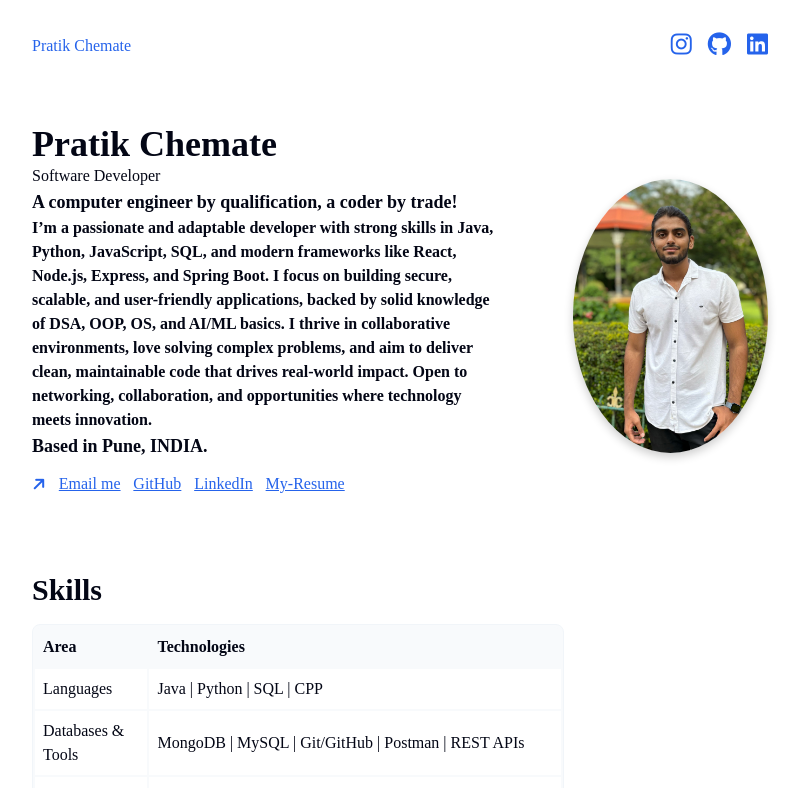
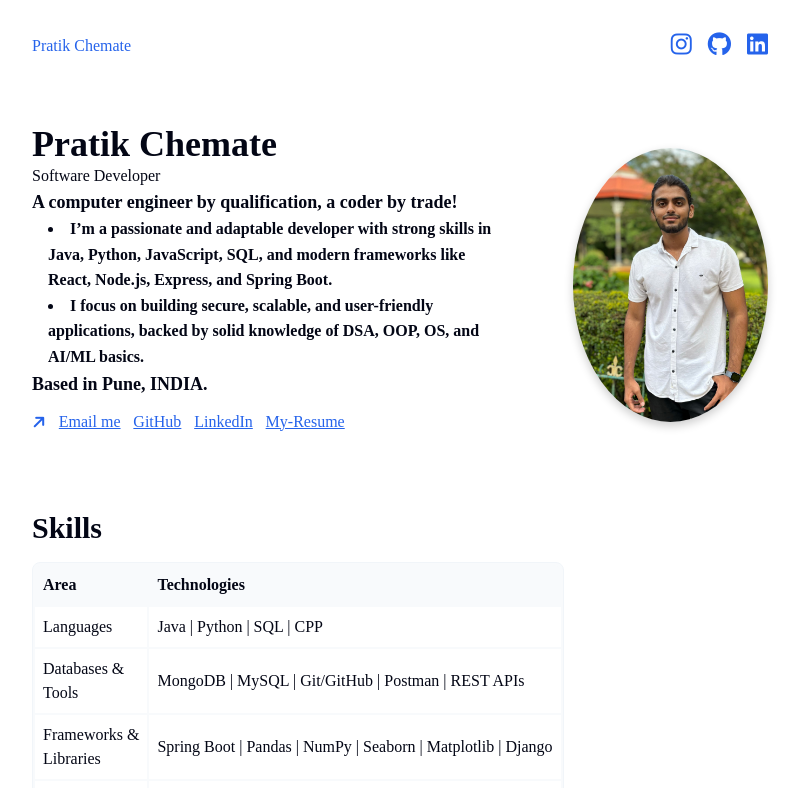
Before and after one commit to pratikchemate/portfolio1, a React (Vite) app: page / in a window 1280 px wide. Shown: the top 788 px of the page, without its empty margins (240-1042 px from the left). Built offline with nearby package versions, Linux system fonts and the light colour scheme; a web font is replaced by a local one.

Commit message:
Update App.jsx

```diff
--- a/src/App.jsx
+++ b/src/App.jsx
@@ -64,10 +64,10 @@ function App() {
                 <h5>
                   A computer engineer by qualification, a coder by trade! <br />
                   <h6>
-                  I’m a passionate and adaptable developer with strong skills in Java, Python, JavaScript, SQL, and modern frameworks like React, Node.js, Express, and Spring Boot.
-I focus on building secure, scalable, and user-friendly applications, backed by solid knowledge of DSA, OOP, OS, and AI/ML basics.
-I thrive in collaborative environments, love solving complex problems, and aim to deliver clean, maintainable code that drives real-world impact.
-Open to networking, collaboration, and opportunities where technology meets innovation.
+                    <ul>
+                 <li> I’m a passionate and adaptable developer with strong skills in Java, Python, JavaScript, SQL, and modern frameworks like React, Node.js, Express, and Spring Boot.</li>
+<li>I focus on building secure, scalable, and user-friendly applications, backed by solid knowledge of DSA, OOP, OS, and AI/ML basics.</li>
+</ul>
                   </h6>
                   Based in Pune, INDIA.
                 </h5>
```
